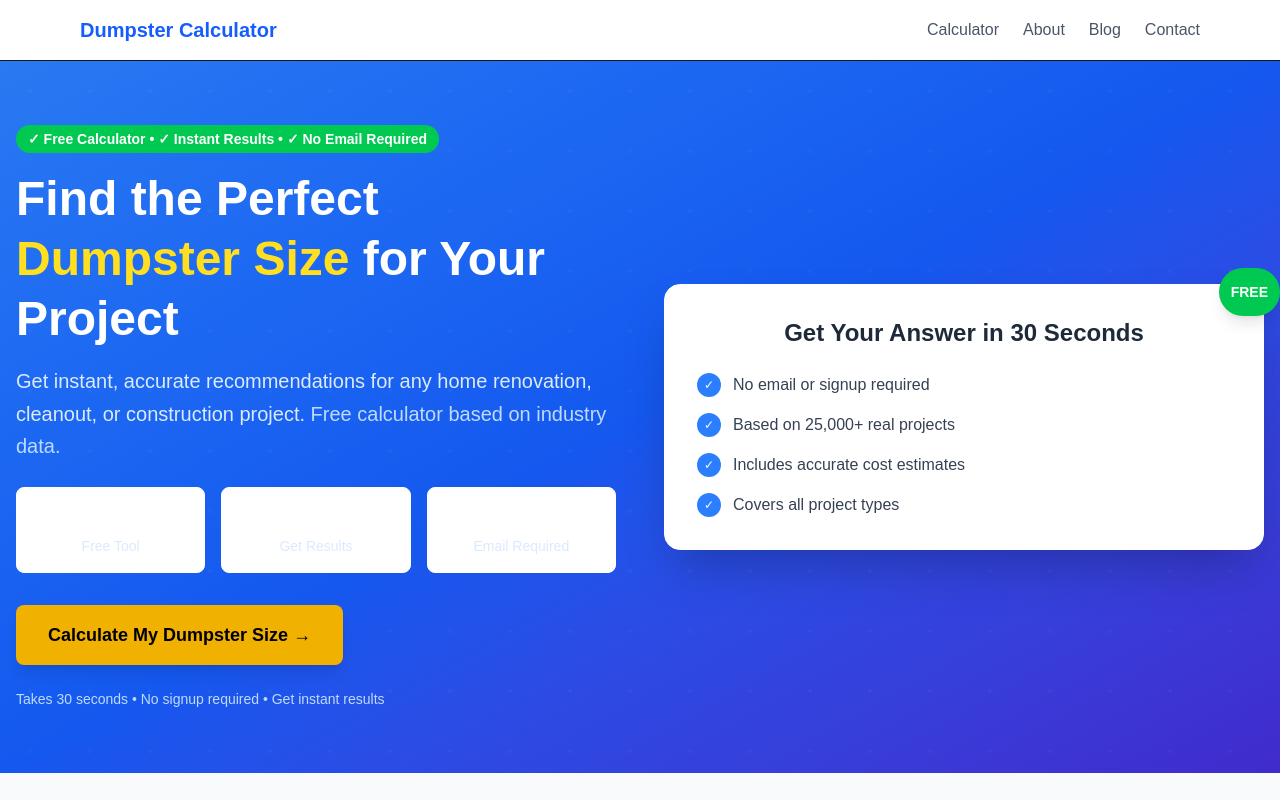
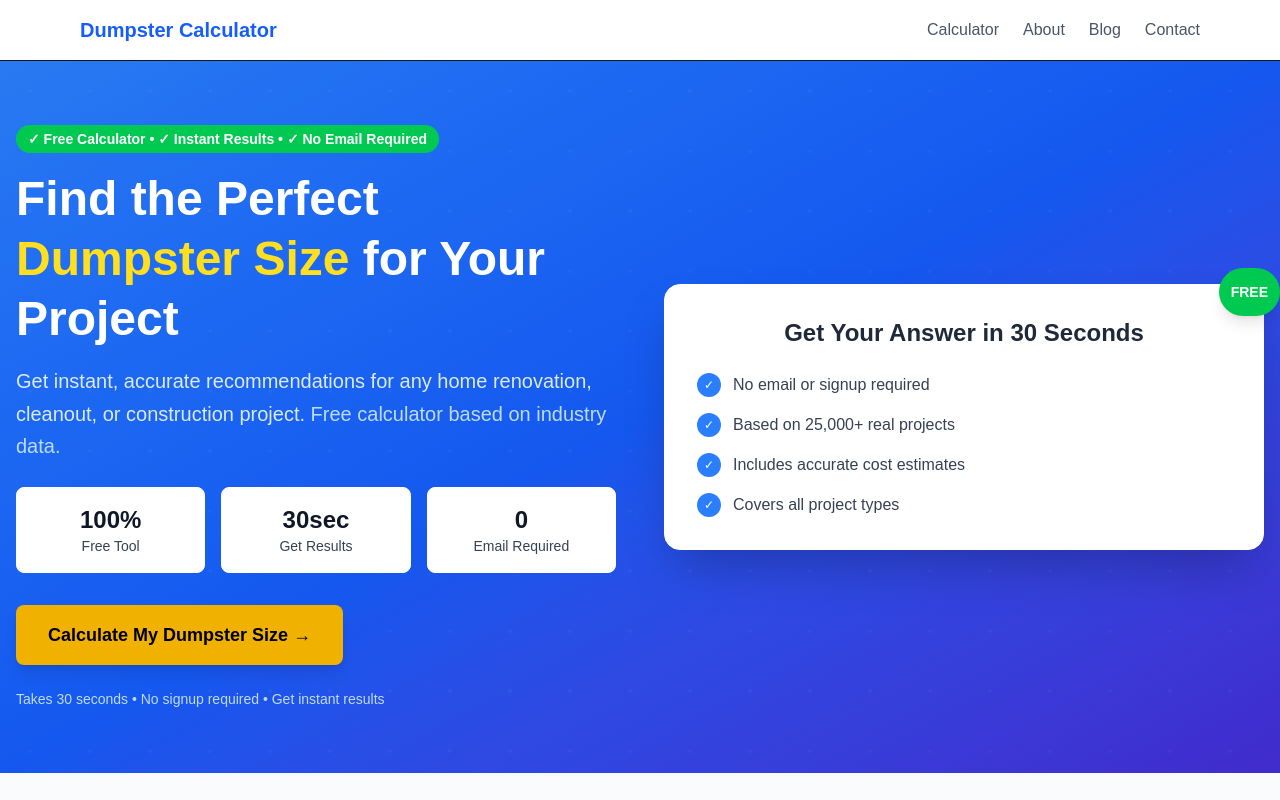
Before and after one commit to modernsitebuilders/dumpster-calculator, a Next.js app: page / in a window 1280 px wide. Shown: the top 800 px of the page. Built offline with nearby package versions, Linux system fonts and the light colour scheme.

Commit message:
hero section

```diff
--- a/app/page.js
+++ b/app/page.js
@@ -93,19 +93,19 @@ export default function Home() {
                 </p>
               </div>
 
-              {/* Stats Cards - Fixed Yellow Numbers */}
+              {/* Stats Cards - Fix invisible text */}
 <div className="grid grid-cols-3 gap-4 mb-8">
   <div className="bg-white bg-opacity-10 backdrop-blur-sm rounded-lg p-4 text-center border border-white border-opacity-20">
-                  <div className="text-2xl font-bold text-white">100%</div>
-                  <div className="text-sm text-blue-100">Free Tool</div>
+    <div className="text-2xl font-bold text-gray-900">100%</div>
+    <div className="text-sm text-gray-700">Free Tool</div>
   </div>
   <div className="bg-white bg-opacity-10 backdrop-blur-sm rounded-lg p-4 text-center border border-white border-opacity-20">
-                  <div className="text-2xl font-bold text-white">30sec</div>
-                  <div className="text-sm text-blue-100">Get Results</div>
+    <div className="text-2xl font-bold text-gray-900">30sec</div>
+    <div className="text-sm text-gray-700">Get Results</div>
   </div>
   <div className="bg-white bg-opacity-10 backdrop-blur-sm rounded-lg p-4 text-center border border-white border-opacity-20">
-                  <div className="text-2xl font-bold text-white">0</div>
-                  <div className="text-sm text-blue-100">Email Required</div>
+    <div className="text-2xl font-bold text-gray-900">0</div>
+    <div className="text-sm text-gray-700">Email Required</div>
   </div>
 </div>
 
```
Lines whose indentation alone changed are shown as unchanged.
